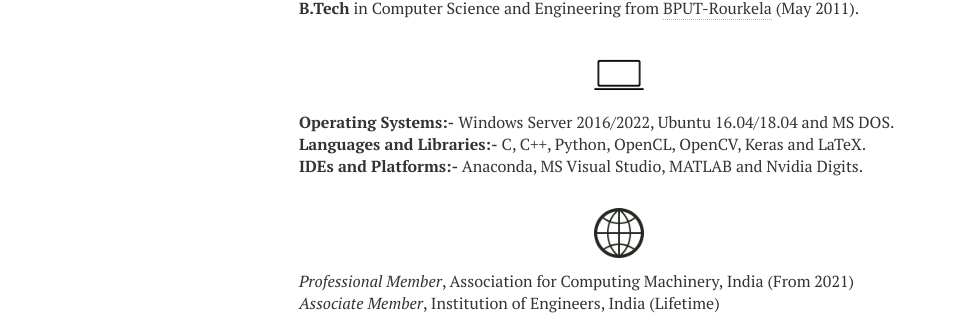
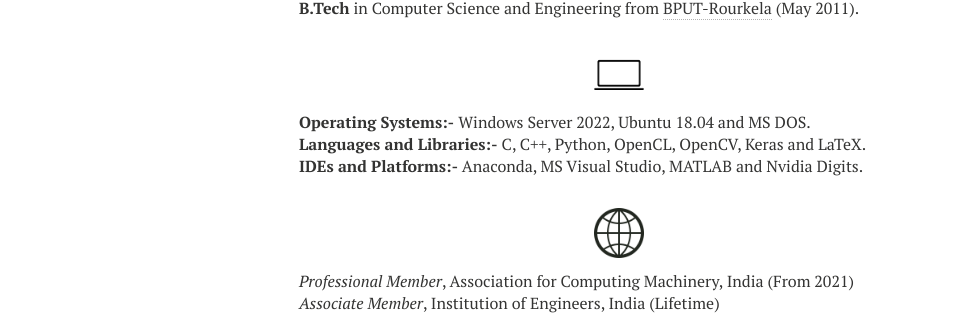
Before and after one commit to ashutoshsatapathy1990/ashutoshsatapathy1990.github.io, a Jekyll site: the page built from cv.md, in a window 1280 px wide. Shown: the part 664-979 px from the top of the page, without its empty margins (21-985 px from the left). Built offline with Jekyll 4.4.1, drawn with Linux system fonts in a browser that asks for light colours; nearby versions of some CDN libraries.

Commit message:
Update cv.html

```diff
--- a/_layouts/cv.html
+++ b/_layouts/cv.html
@@ -57,7 +57,7 @@
     <p align="left" class="bottom-three"><strong>B.Tech</strong> in Computer Science and Engineering from <a href="http://www.bput.ac.in/" target="_blank">BPUT-Rourkela</a> (May 2011).</p>
 
     <p align="center" class=bottom-small><img src="{{ site.url }}/images/CV/computer2.png" alt="Computer Skills" width="50" height="50"></p>
-    <p align="left"><strong>Operating Systems:-</strong> Windows Server 2016/2022, Ubuntu 16.04/18.04 and MS DOS.</p>
+    <p align="left"><strong>Operating Systems:-</strong> Windows Server 2022, Ubuntu 18.04 and MS DOS.</p>
     <p align="left"><strong>Languages and Libraries:-</strong> C, C++, Python, OpenCL, OpenCV, Keras and LaTeX.</p>
     <p align="left" class="bottom-three"><strong>IDEs and Platforms:-</strong> Anaconda, MS Visual Studio, MATLAB and Nvidia Digits.</p>
 
```
